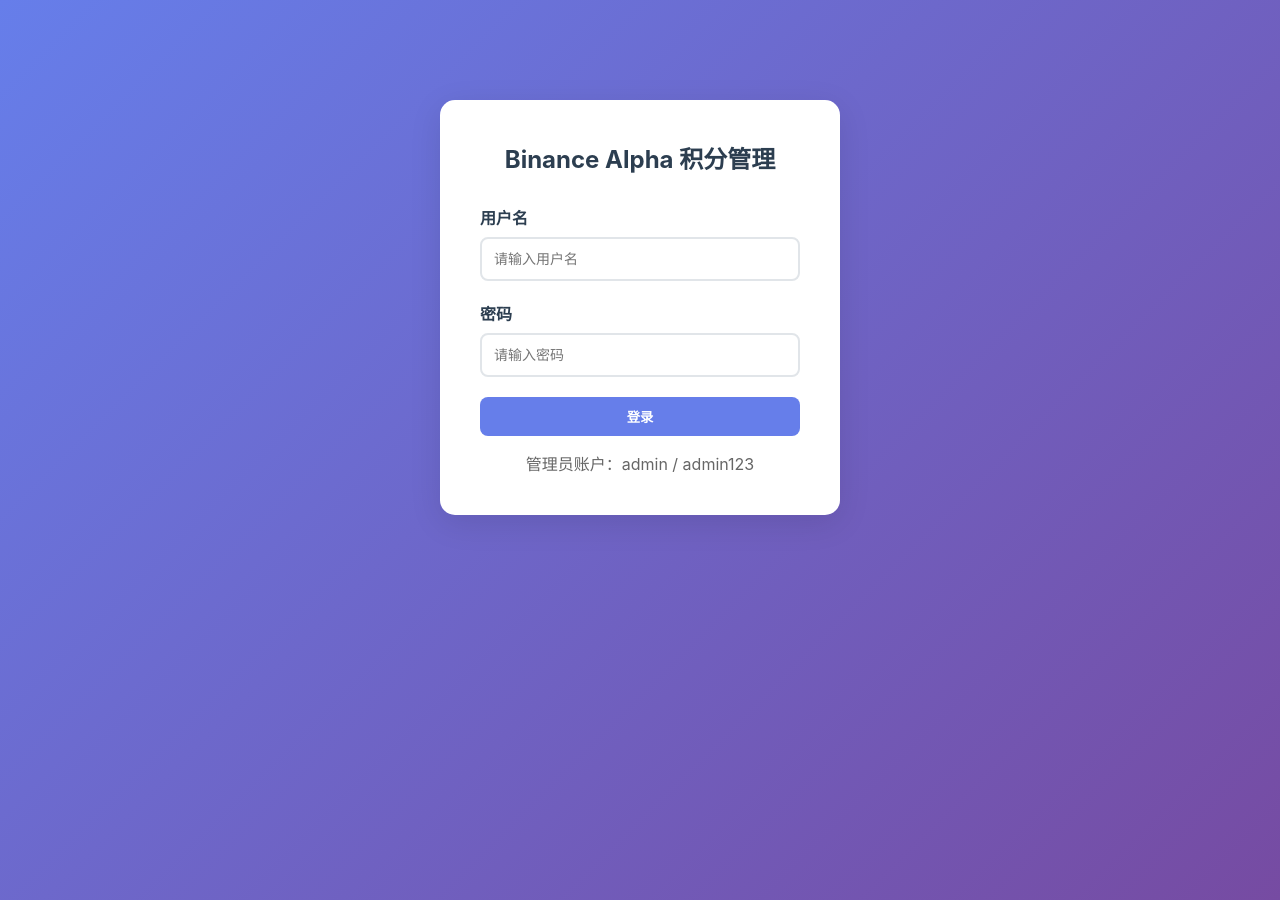
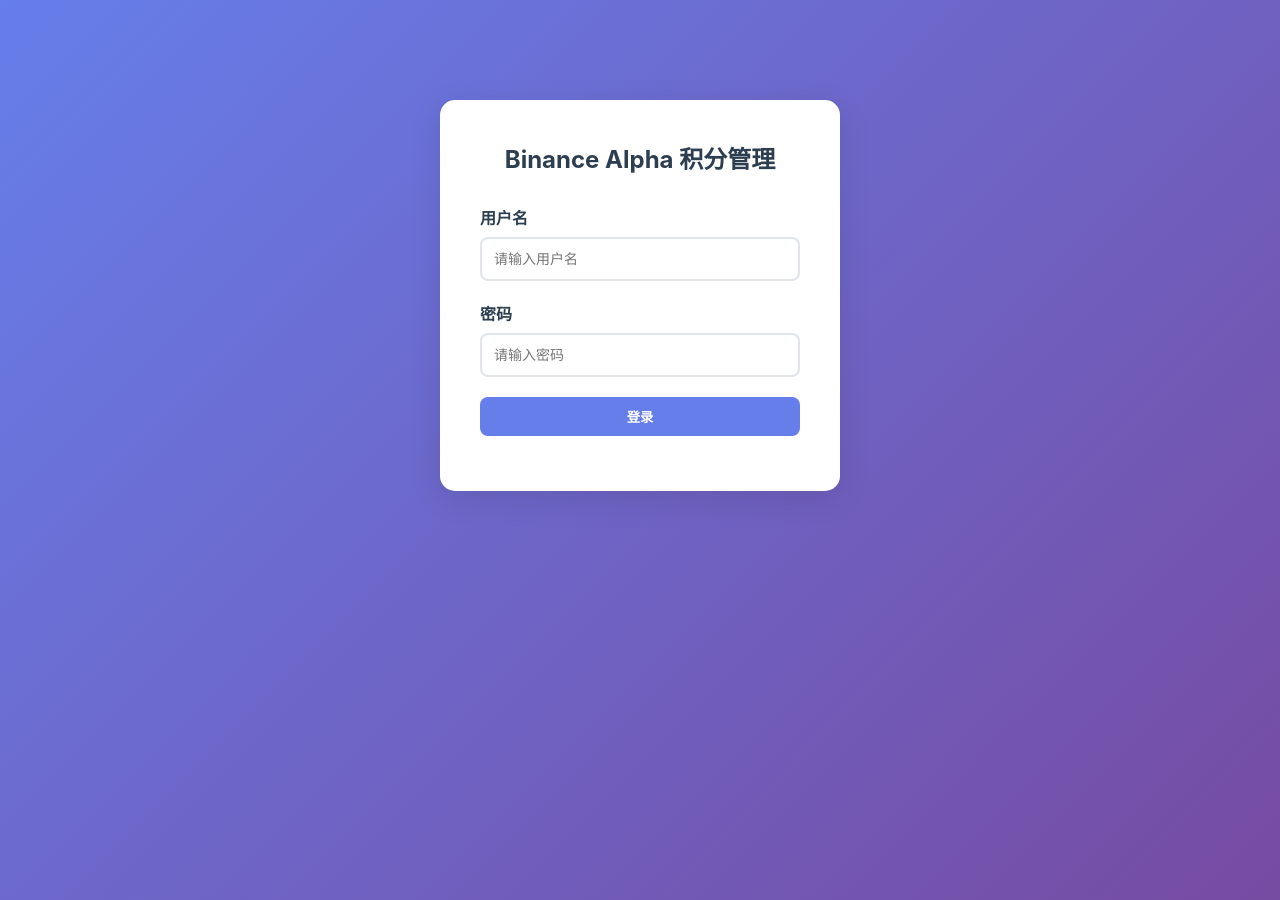
Before and after one commit to svip3080/alpha-points-frontend, a plain HTML site: page index.html in a window 1280 px wide. Drawn offline with Linux system fonts and the light colour scheme.

Commit message:
Update index.html

```diff
--- a/index.html
+++ b/index.html
@@ -463,7 +463,6 @@
         </div>
         <button class="btn" onclick="login()" style="width: 100%;">登录</button>
         <p style="text-align: center; margin-top: 15px; color: #666;">
-            管理员账户：admin / admin123
         </p>
     </div>
 
```
